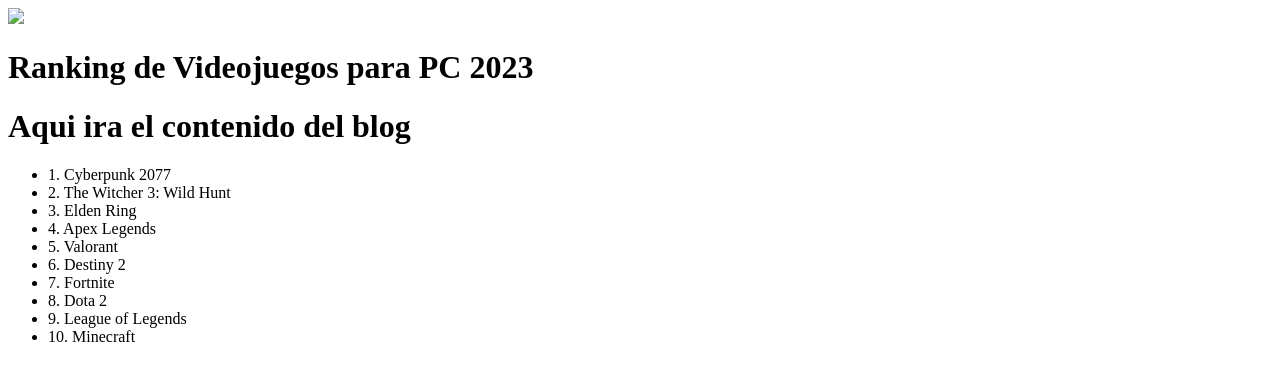
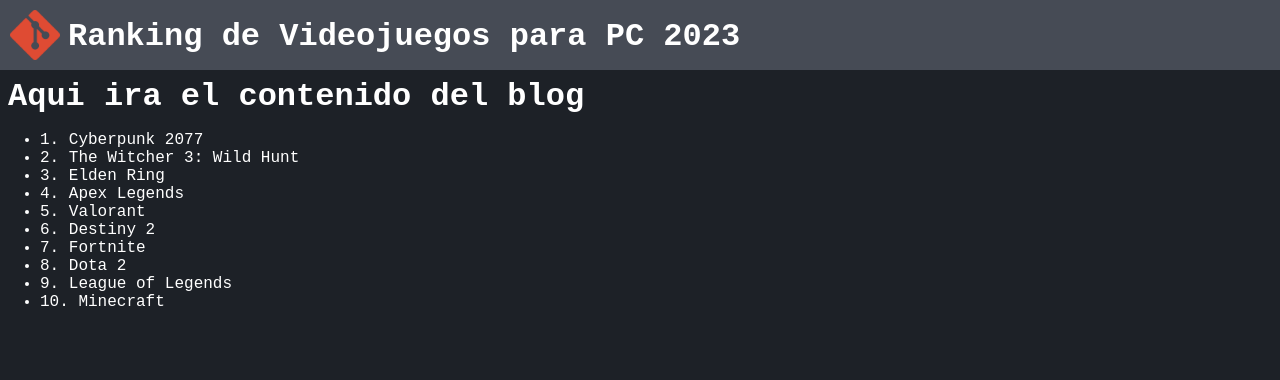
Before and after one commit to MikeDanielX/Git-Course-, a plain HTML site: page index.html in a window 1280 px wide. Drawn offline with Linux system fonts and the light colour scheme; a web font is replaced by a local one.

Commit message:
Create navbar

```diff
--- a/index.html
+++ b/index.html
@@ -10,10 +10,11 @@
     <title>Cursos Git</title>
 </head>
 <body>
-    <div>
-        <img src="image/git-icon-2048x2048-juzdf1l5.png">
+    <div class="bar">
+        <img class="logo" src="image/git.png">
         <h1>Ranking de Videojuegos para PC 2023</h1>
     </div>
+    <div>
         <h1>Aqui ira el contenido del blog</h1>
             <ul>
                 <li>1. Cyberpunk 2077</li>
@@ -27,5 +28,6 @@
                 <li>9. League of Legends</li>
                 <li>10. Minecraft</li>
             </ul>
+    </div>
 </body>
 </html>
--- a/style.css
+++ b/style.css
@@ -0,0 +1,23 @@
+body {
+    background-color: #1d2127;
+    color: #fff;
+    font-family: "Overpass mono", monospace;
+    padding: 0;
+    margin: 0;
+}
+
+h1{
+    margin: 0 0 0 8px;
+    padding-top: 8px;
+}
+
+.bar {
+    background-color: #464b55;
+    padding: 10px;
+    display: flex;
+}
+
+.logo {
+    width: 50px;
+    height: 50px;
+}
```
Also changed, not shown: image/git.png (added), 1 other file. Lines whose indentation alone changed are shown as unchanged.
